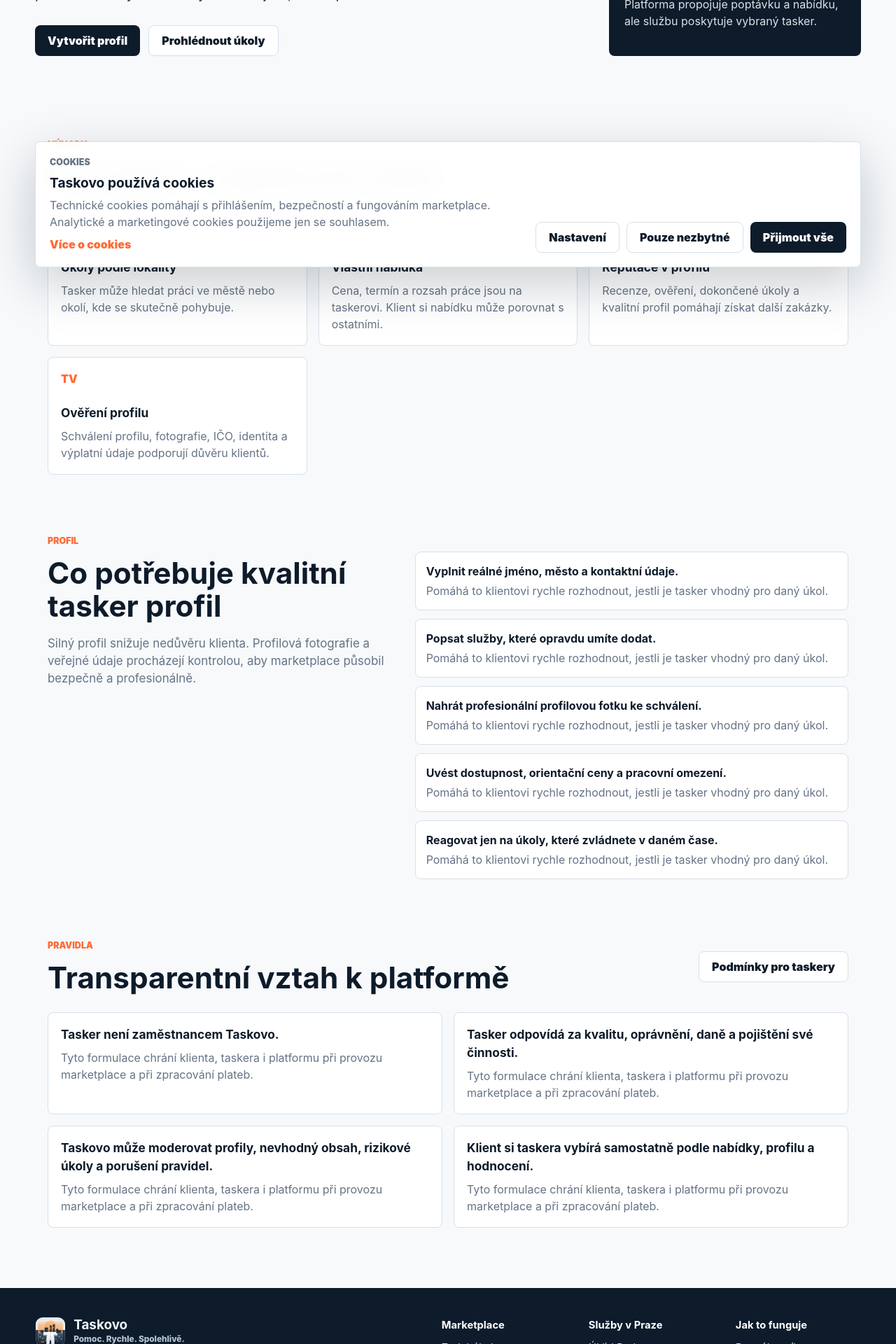
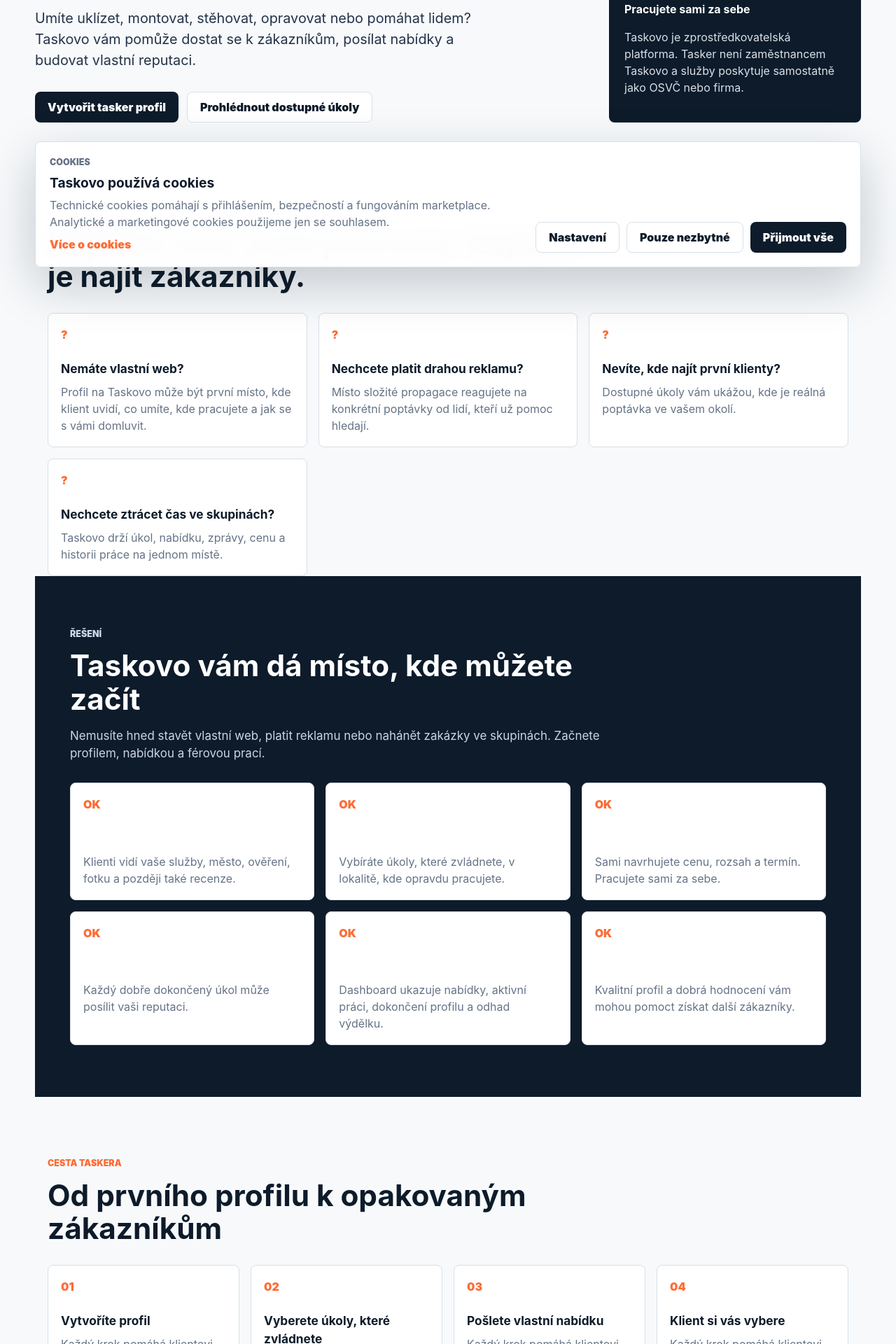
Before and after one commit to kaziodimm/taskovo-app, a Next.js app: page /pro-taskery in a window 1280 px wide. Shown: the part 400-2320 px from the top of the page at 70% size. Built offline with nearby package versions, Linux system fonts and the light colour scheme; no server answers.

Commit message:
Reposition tasker landing page around earning customers

```diff
--- a/app/pro-taskery/page.tsx
+++ b/app/pro-taskery/page.tsx
@@ -5,13 +5,13 @@ import { Header } from "@/components/Header";
 const pageUrl = "https://taskovo.cz/pro-taskery";
 
 export const metadata: Metadata = {
-  title: "Pro taskery | Taskovo",
+  title: "Začněte získávat zákazníky | Taskovo pro taskery",
   description:
-    "Taskovo pomáhá nezávislým taskerům, OSVČ a malým firmám najít lokální úkoly, posílat nabídky a budovat reputaci.",
+    "Taskovo pomáhá šikovným lidem, OSVČ a malým firmám získat zákazníky, posílat vlastní nabídky a budovat reputaci v lokálních službách.",
   alternates: { canonical: "/pro-taskery" },
   openGraph: {
     title: "Taskovo pro taskery",
-    description: "Lokální zakázky, vlastní nabídky, profil, recenze a výplatní přehled pro nezávislé taskery.",
+    description: "Získejte zákazníky, posílejte vlastní nabídky a budujte reputaci jako nezávislý tasker, OSVČ nebo malá firma.",
     url: pageUrl,
     siteName: "Taskovo",
     type: "website",
@@ -19,33 +19,55 @@ export const metadata: Metadata = {
   twitter: {
     card: "summary_large_image",
     title: "Taskovo pro taskery",
-    description: "Lokální zakázky, vlastní nabídky, profil, recenze a výplatní přehled pro nezávislé taskery.",
+    description: "Získejte zákazníky, posílejte vlastní nabídky a budujte reputaci jako nezávislý tasker.",
   },
 };
 
-const benefits = [
-  ["Úkoly podle lokality", "Tasker může hledat práci ve městě nebo okolí, kde se skutečně pohybuje."],
-  ["Vlastní nabídka", "Cena, termín a rozsah práce jsou na taskerovi. Klient si nabídku může porovnat s ostatními."],
-  ["Reputace v profilu", "Recenze, ověření, dokončené úkoly a kvalitní profil pomáhají získat další zakázky."],
-  ["Ověření profilu", "Schválení profilu, fotografie, IČO, identita a výplatní údaje podporují důvěru klientů."],
+const pains = [
+  ["Nemáte vlastní web?", "Profil na Taskovo může být první místo, kde klient uvidí, co umíte, kde pracujete a jak se s vámi domluvit."],
+  ["Nechcete platit drahou reklamu?", "Místo složité propagace reagujete na konkrétní poptávky od lidí, kteří už pomoc hledají."],
+  ["Nevíte, kde najít první klienty?", "Dostupné úkoly vám ukážou, kde je reálná poptávka ve vašem okolí."],
+  ["Nechcete ztrácet čas ve skupinách?", "Taskovo drží úkol, nabídku, zprávy, cenu a historii práce na jednom místě."],
 ];
 
-const checklist = [
-  "Vyplnit reálné jméno, město a kontaktní údaje.",
-  "Popsat služby, které opravdu umíte dodat.",
-  "Nahrát profesionální profilovou fotku ke schválení.",
-  "Uvést dostupnost, orientační ceny a pracovní omezení.",
-  "Reagovat jen na úkoly, které zvládnete v daném čase.",
+const benefits = [
+  ["Veřejný profil", "Klienti vidí vaše služby, město, ověření, fotku a později také recenze."],
+  ["Lokální poptávky", "Vybíráte úkoly, které zvládnete, v lokalitě, kde opravdu pracujete."],
+  ["Vlastní nabídky", "Sami navrhujete cenu, rozsah a termín. Pracujete sami za sebe."],
+  ["Recenze po dokončení", "Každý dobře dokončený úkol může posílit vaši reputaci."],
+  ["Přehled práce a výdělků", "Dashboard ukazuje nabídky, aktivní práci, dokončení profilu a odhad výdělku."],
+  ["Dlouhodobá reputace", "Kvalitní profil a dobrá hodnocení vám mohou pomoct získat další zákazníky."],
 ];
 
-const rules = [
-  "Tasker není zaměstnancem Taskovo.",
-  "Tasker odpovídá za kvalitu, oprávnění, daně a pojištění své činnosti.",
-  "Taskovo může moderovat profily, nevhodný obsah, rizikové úkoly a porušení pravidel.",
-  "Klient si taskera vybírá samostatně podle nabídky, profilu a hodnocení.",
+const journey = [
+  ["01", "Vytvoříte profil"],
+  ["02", "Vyberete úkoly, které zvládnete"],
+  ["03", "Pošlete vlastní nabídku"],
+  ["04", "Klient si vás vybere"],
+  ["05", "Po dokončení získáte hodnocení"],
+  ["06", "Reputace pomůže získat další zákazníky"],
+];
+
+const faqs = [
+  ["Musím mít IČO?", "U placených služeb obvykle potřebujete podnikat jako OSVČ nebo firma podle českých pravidel. Taskovo není zaměstnavatel a nenahrazuje právní nebo daňové poradenství."],
+  ["Kolik stojí registrace?", "Registrace tasker profilu může být zdarma. Přesné podmínky poplatků nebo provize se zobrazí před odesláním nabídky a před spuštěním platebního toku."],
+  ["Jaká je provize?", "Provize bude nastavena transparentně podle typu objednávky a platebního partnera. Tasker uvidí podmínky před potvrzením nabídky."],
+  ["Můžu si nastavit vlastní cenu?", "Ano. Tasker posílá vlastní nabídku, cenu a zprávu. Klient si potom vybírá samostatně podle profilu, ceny a domluvy."],
+  ["Jsem zaměstnanec Taskovo?", "Ne. Taskovo je zprostředkovatelská platforma. Tasker není zaměstnancem Taskovo a služby poskytuje samostatně jako OSVČ nebo firma."],
+  ["Jak získám první zakázku?", "Doplňte profil, nahrajte vhodnou fotku, vyberte úkol, který opravdu zvládnete, a pošlete jasnou nabídku s cenou, termínem a krátkým vysvětlením."],
 ];
 
 export default function TaskersPage() {
+  const faqJsonLd = {
+    "@context": "https://schema.org",
+    "@type": "FAQPage",
+    mainEntity: faqs.map(([question, answer]) => ({
+      "@type": "Question",
+      name: question,
+      acceptedAnswer: { "@type": "Answer", text: answer },
+    })),
+  };
+
   const taskerJsonLd = {
     "@context": "https://schema.org",
     "@type": "WebPage",
@@ -66,41 +88,59 @@ export default function TaskersPage() {
       <Header />
       <main className="page-shell">
         <script type="application/ld+json" dangerouslySetInnerHTML={{ __html: JSON.stringify(taskerJsonLd) }} />
+        <script type="application/ld+json" dangerouslySetInnerHTML={{ __html: JSON.stringify(faqJsonLd) }} />
+
         <section className="page-hero">
           <div>
-            <p className="kicker">Pro taskery</p>
-            <h1 className="page-title">Získejte lokální zakázky bez chaotického hledání</h1>
-            <p className="hero-lead">Taskovo je pro šikovné lidi, OSVČ a malé firmy, které chtějí přijímat praktické úkoly v okolí. Vy rozhodujete, na co pošlete nabídku.</p>
-            <div className="hero-actions"><a className="button primary" href="/registrace-poskytovatel">Vytvořit profil</a><a className="button secondary" href="/tasks">Prohlédnout úkoly</a></div>
+            <p className="kicker">Pro šikovné lidi a OSVČ</p>
+            <h1 className="page-title">Začněte podnikat bez strachu z prázdného kalendáře</h1>
+            <p className="hero-lead">Umíte uklízet, montovat, stěhovat, opravovat nebo pomáhat lidem? Taskovo vám pomůže dostat se k zákazníkům, posílat nabídky a budovat vlastní reputaci.</p>
+            <div className="hero-actions"><a className="button primary" href="/registrace-poskytovatel">Vytvořit tasker profil</a><a className="button secondary" href="/tasks">Prohlédnout dostupné úkoly</a></div>
           </div>
           <div className="page-hero-card">
-            <strong>Nezávislá práce</strong>
-            <p>Taskovo nezakládá pracovní poměr. Platforma propojuje poptávku a nabídku, ale službu poskytuje vybraný tasker.</p>
+            <strong>Pracujete sami za sebe</strong>
+            <p>Taskovo je zprostředkovatelská platforma. Tasker není zaměstnancem Taskovo a služby poskytuje samostatně jako OSVČ nebo firma.</p>
           </div>
         </section>
 
         <section className="section">
-          <div className="section-heading-row"><div><p className="kicker">Výhody</p><h2>Co tasker v platformě získá</h2></div></div>
+          <div className="section-title"><p className="kicker">Realita začátku</p><h2>Nejtěžší není umět pracovat. Nejtěžší je najít zákazníky.</h2></div>
           <div className="trust-grid">
-            {benefits.map(([title, text]) => <article key={title}><span className="trust-icon">TV</span><h3>{title}</h3><p>{text}</p></article>)}
+            {pains.map(([title, text]) => <article key={title}><span className="trust-icon">?</span><h3>{title}</h3><p>{text}</p></article>)}
+          </div>
+        </section>
+
+        <section className="section dark-band">
+          <div className="section-title"><p className="kicker">Řešení</p><h2>Taskovo vám dá místo, kde můžete začít</h2><p>Nemusíte hned stavět vlastní web, platit reklamu nebo nahánět zakázky ve skupinách. Začnete profilem, nabídkou a férovou prací.</p></div>
+          <div className="trust-grid">
+            {benefits.map(([title, text]) => <article key={title}><span className="trust-icon">OK</span><h3>{title}</h3><p>{text}</p></article>)}
+          </div>
+        </section>
+
+        <section className="section">
+          <div className="section-title"><p className="kicker">Cesta taskera</p><h2>Od prvního profilu k opakovaným zákazníkům</h2></div>
+          <div className="workflow-grid">
+            {journey.map(([step, title]) => <article key={step}><span>{step}</span><h3>{title}</h3><p>Každý krok pomáhá klientovi lépe pochopit, proč si má vybrat právě vás.</p></article>)}
           </div>
         </section>
 
         <section className="section split">
           <div className="section-title">
-            <p className="kicker">Profil</p>
-            <h2>Co potřebuje kvalitní tasker profil</h2>
-            <p>Silný profil snižuje nedůvěru klienta. Profilová fotografie a veřejné údaje procházejí kontrolou, aby marketplace působil bezpečně a profesionálně.</p>
+            <p className="kicker">Důvěra</p>
+            <h2>Reputace je vaše dlouhodobá výhoda</h2>
+            <p>Kvalitní profil, jasná nabídka, dobrá komunikace a dokončené úkoly jsou cesta, jak na Taskovo získávat zákazníky opakovaně.</p>
           </div>
           <div className="feature-list">
-            {checklist.map((item) => <div key={item}><strong>{item}</strong><span>Pomáhá to klientovi rychle rozhodnout, jestli je tasker vhodný pro daný úkol.</span></div>)}
+            <div><strong>Vlastní ceny</strong><span>Navrhujete cenu podle rozsahu práce, času a vlastních zkušeností.</span></div>
+            <div><strong>Vlastní rozhodnutí</strong><span>Reagujete jen na úkoly, které chcete a zvládnete dodat.</span></div>
+            <div><strong>Vlastní reputace</strong><span>Dobré hodnocení může pomoct při dalších zakázkách.</span></div>
           </div>
         </section>
 
-        <section className="section">
-          <div className="section-heading-row"><div><p className="kicker">Pravidla</p><h2>Transparentní vztah k platformě</h2></div><a className="button secondary" href="/podminky-pro-poskytovatele">Podmínky pro taskery</a></div>
-          <div className="legal-grid">
-            {rules.map((rule) => <article className="legal-card" key={rule}><h3>{rule}</h3><p>Tyto formulace chrání klienta, taskera i platformu při provozu marketplace a při zpracování plateb.</p></article>)}
+        <section className="section faq-section">
+          <div className="section-heading-row"><div className="section-title"><p className="kicker">FAQ pro taskery</p><h2>Otázky před prvním úkolem</h2></div><a className="button secondary" href="/podminky-pro-poskytovatele">Podmínky pro taskery</a></div>
+          <div className="faq-list">
+            {faqs.map(([question, answer]) => <details key={question}><summary>{question}</summary><p>{answer}</p></details>)}
           </div>
         </section>
       </main>
```
